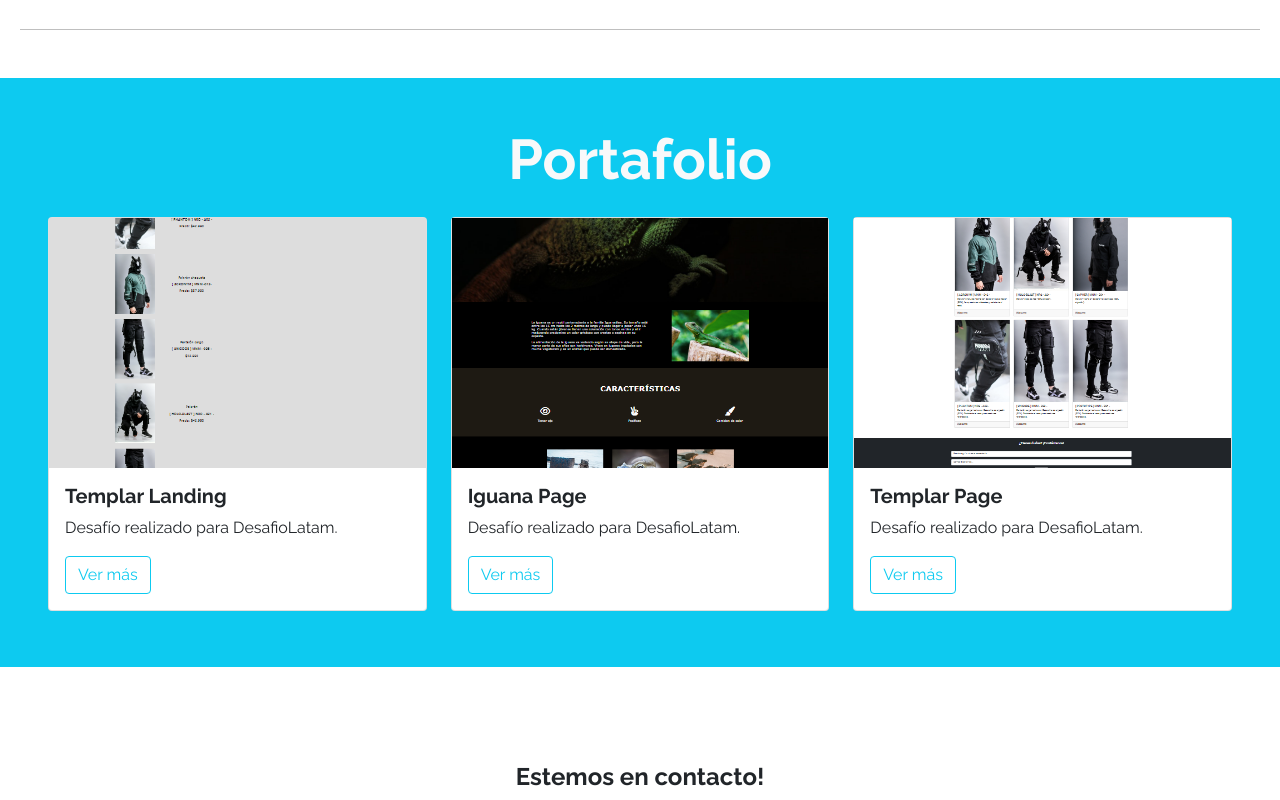
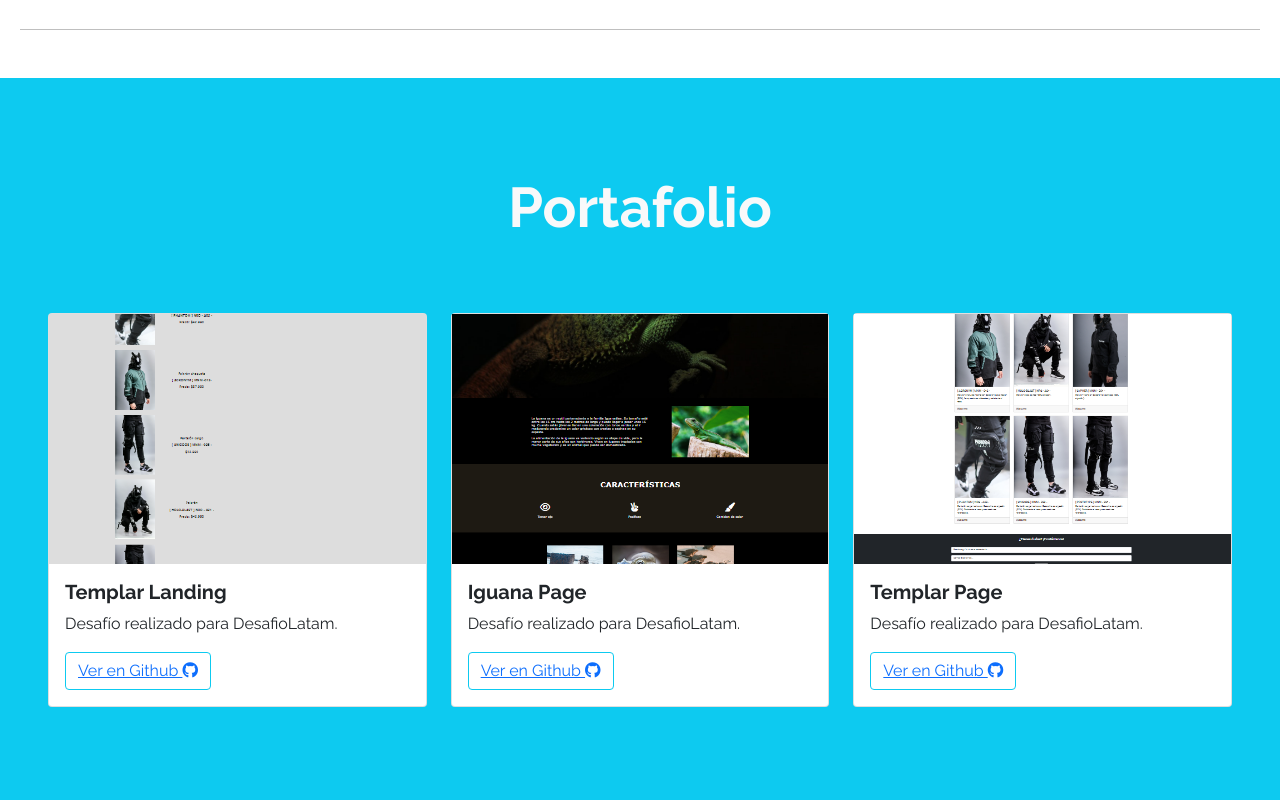
Before and after one commit to YerkoOrellana/curriculumkevinmanzano.github.io, a plain HTML site: page index.html in a window 1280 px wide. Shown: the part 1720-2520 px from the top of the page. Drawn offline with nearby package versions, Linux system fonts and the light colour scheme.

Commit message:
portafolio linkeado a github

```diff
--- a/assets/css/style.css
+++ b/assets/css/style.css
@@ -2,7 +2,7 @@ body {
     font-family: "Raleway", sans-serif;
 }
 
-  /* Mis trabajos */
+  /* Portafolio */
 
 #Portafolio .image-top {
     height: 250px;
--- a/index.html
+++ b/index.html
@@ -194,9 +194,9 @@
 
     <section id="Portafolio" class="my-5 p-5 bg-info">
 
-        <h2 class="display-4 fw-bold text-center text-light mb-3">Portafolio</h2>
+        <h2 class="display-4 fw-bold text-center text-light mb-3 py-5">Portafolio</h2>
 
-        <div class="row">
+        <div class="row pb-5 " id="cartas">
             <div class="col-12 col-sm-4 py-2">
                 <div class="card">
                     <div class="image-top" style="background-image: url(assets/img/templarlanding.png)"></div>
@@ -206,7 +206,7 @@
                             Desafío realizado para DesafioLatam.
                         </p>
                         <button type="button" class="btn btn-outline-info">
-                            Ver más
+                            <a href="https://github.com/ManzanoKevin/templarlanding" target="_blank" rel="noopener noreferrer">Ver en Github <i class="fa-brands fa-github"></i></a>
                         </button>
                     </div>
                 </div>
@@ -220,7 +220,7 @@
                             Desafío realizado para DesafioLatam.
                         </p>
                         <button type="button" class="btn btn-outline-info">
-                            Ver más
+                            <a href="https://github.com/ManzanoKevin/iguanapage" target="_blank" rel="noopener noreferrer">Ver en Github <i class="fa-brands fa-github"></i></a>
                         </button>
                     </div>
                 </div>
@@ -234,7 +234,7 @@
                             Desafío realizado para DesafioLatam.
                         </p>
                         <button type="button" class="btn btn-outline-info">
-                            Ver más
+                            <a href="https://github.com/ManzanoKevin/Templarpage" target="_blank" rel="noopener noreferrer">Ver en Github <i class="fa-brands fa-github"></i></a>
                         </button>
                     </div>
                 </div>
```
